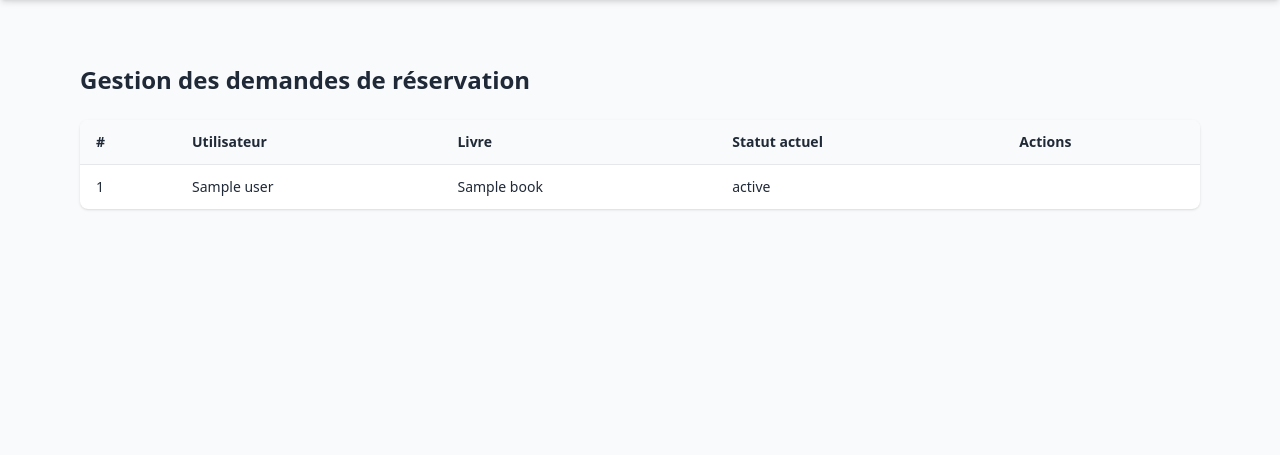
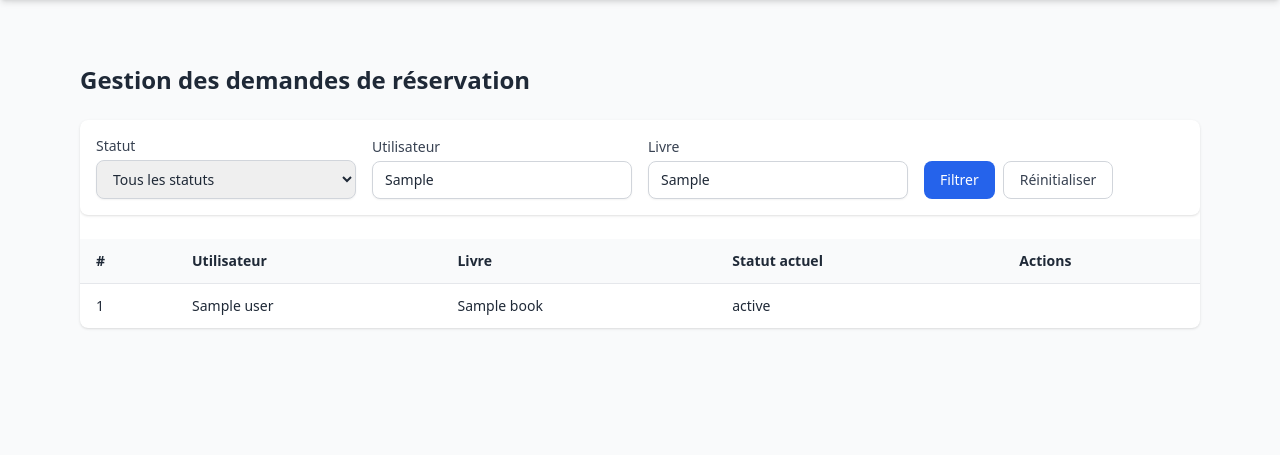
Before and after one commit to JocelyneMinard/Brief_Django, a Django app: template library/ReadMe/templates/ReadMe/manage_reservations.html in a window 1280 px wide. Shown: the part 64-519 px from the top of the page. Run offline with Django 5.2, Linux system fonts and the light colour scheme; the template is opened without the code that fills it: most values are stand-ins (such as "Sample title", 1, 10 or a date in 2020); some libraries are stand-ins or nearby versions.

Commit message:
add filters by user/book

```diff
--- a/library/ReadMe/templates/ReadMe/manage_reservations.html
+++ b/library/ReadMe/templates/ReadMe/manage_reservations.html
@@ -13,6 +13,52 @@
     {% endif %}
 
     <div class="overflow-x-auto bg-white shadow rounded-lg">
+        <form method="get" action="{% url 'ReadMe:manage_reservations' %}" class="mb-6 bg-white p-4 rounded-lg shadow grid grid-cols-1 md:grid-cols-4 gap-4 items-end">
+    <div>
+        <label for="filter-status" class="block text-sm font-medium text-gray-700 mb-1">Statut</label>
+        <select id="filter-status" name="status" class="w-full rounded-lg border-gray-300 shadow-sm px-3 py-2 text-sm border">
+            <option value="">Tous les statuts</option>
+            {% for value, label in status_choices %}
+                <option value="{{ value }}" {% if selected_status == value %}selected{% endif %}>
+                    {{ label }}
+                </option>
+            {% endfor %}
+        </select>
+    </div>
+
+    <div>
+        <label for="filter-user" class="block text-sm font-medium text-gray-700 mb-1">Utilisateur</label>
+        <input
+            id="filter-user"
+            type="text"
+            name="user"
+            value="{{ user_query }}"
+            placeholder="Nom, prénom, email, BIB-..."
+            class="w-full rounded-lg border-gray-300 shadow-sm px-3 py-2 text-sm border"
+        >
+    </div>
+
+    <div>
+        <label for="filter-book" class="block text-sm font-medium text-gray-700 mb-1">Livre</label>
+        <input
+            id="filter-book"
+            type="text"
+            name="book"
+            value="{{ book_query }}"
+            placeholder="Titre, auteur, ISBN..."
+            class="w-full rounded-lg border-gray-300 shadow-sm px-3 py-2 text-sm border"
+        >
+    </div>
+
+    <div class="flex gap-2">
+        <button type="submit" class="px-4 py-2 rounded-lg bg-blue-600 text-white text-sm font-medium hover:bg-blue-700 cursor-pointer">
+            Filtrer
+        </button>
+        <a href="{% url 'ReadMe:manage_reservations' %}" class="px-4 py-2 rounded-lg border border-gray-300 text-gray-700 text-sm font-medium hover:bg-gray-50">
+            Réinitialiser
+        </a>
+    </div>
+</form>
         <table class="min-w-full text-left text-sm">
             <thead class="border-b bg-gray-50">
                 <tr>
```
Also changed, not shown: library/ReadMe/views/manage_reservations.py (+41 -1 lines).
